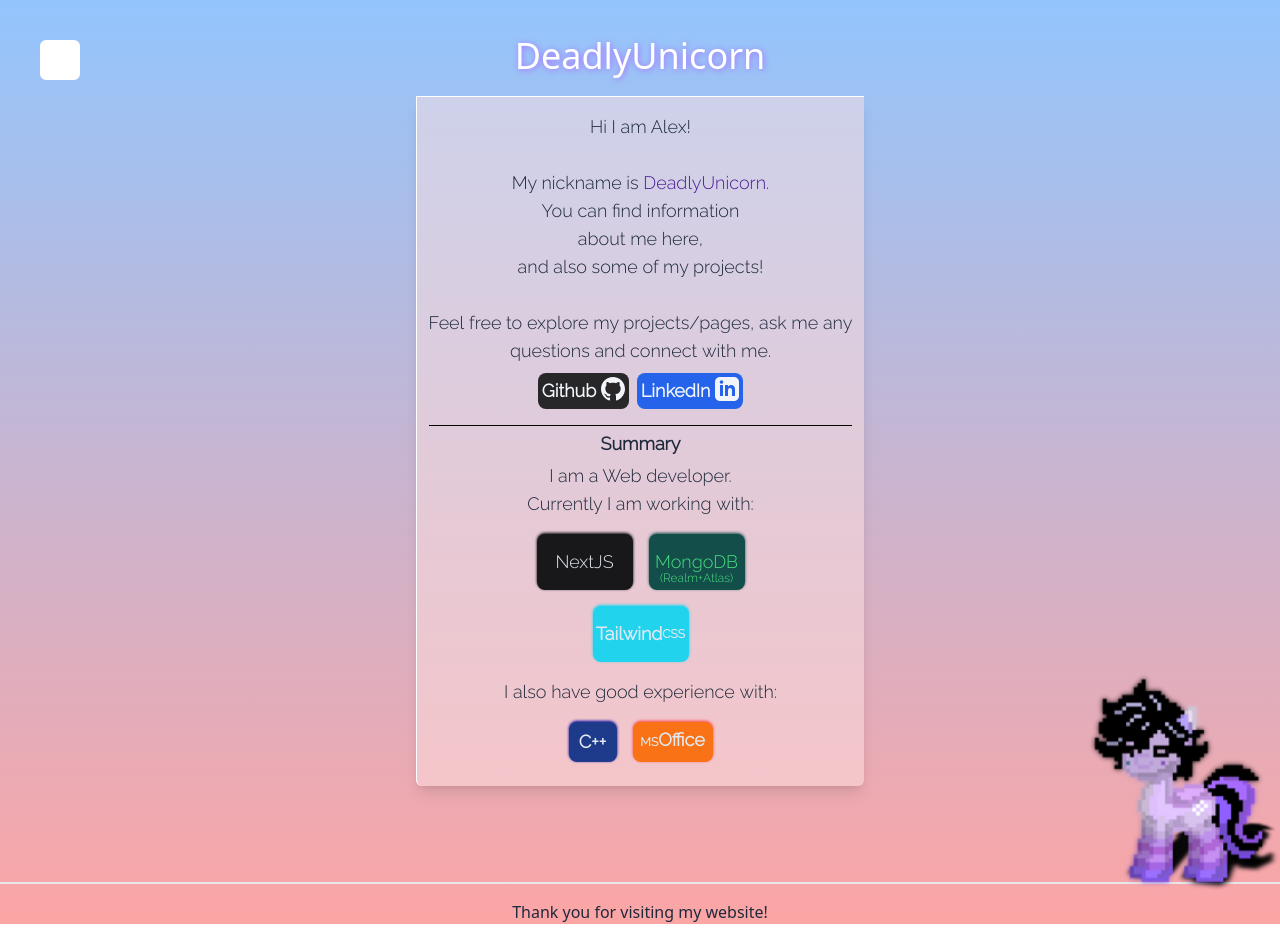
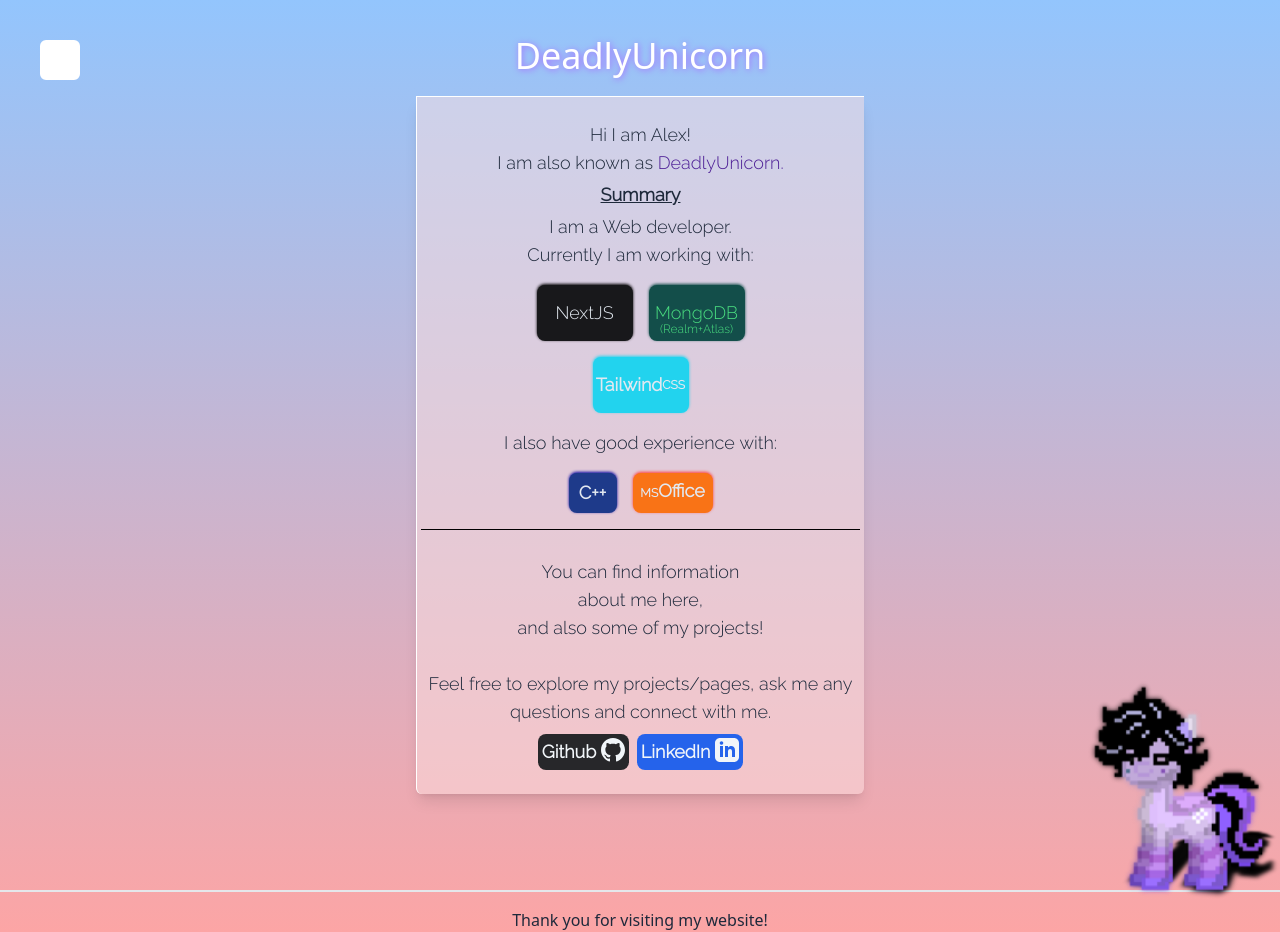
Before and after one commit to deadlyunicorn/personal-webpage, a Next.js app: page / in a window 1280 px wide. Built offline with nearby package versions, Linux system fonts and the light colour scheme.

Commit message:
Reordered sections of index page

```diff
--- a/app/page.tsx
+++ b/app/page.tsx
@@ -26,68 +26,39 @@ export default function Homepage() {
       shadow-lg flex flex-col text-lg
       ">
 
+        <Summary/>
+        <Connect/>
+
+      </main>
+    </div>
+
+
+  )
+}
+
+
+const Summary = () =>{
+  return(
+    <div
+    id='summaryContainer'
+    className="
+      p-2 pb-4
+      border-b  border-black
+      flex flex-col ">
     <div className={RaleWay}>
+
 
         <p>
           Hi I am Alex!
+          <br/>I am also known as&nbsp;
+          <span className='
+            text-violet-900 hover:text-violet-700'>
+              DeadlyUnicorn.
+          </span>
         </p>
 
-        <p>
-          <br/>My nickname is&nbsp;<span className='text-violet-900 hover:text-violet-700'>DeadlyUnicorn.</span>
-          <br/>You can find information
-          <br/>about&nbsp;me&nbsp;here,
-          <br/>and also some of my projects!
-        </p>
-        <br/>
-        <p>
-          Feel&nbsp;free to
-          explore my projects/pages, ask me any questions
-          and&nbsp;connect&nbsp;with&nbsp;me.
-        </p>
 
-        <div id="socialLinks_container" className='flex justify-center gap-2 my-2'>
-
-          <LinkLine href="https://github.com/deadlyunicorn/">
-
-
-            <div className="
-              text-slate-100 hover:text-white
-              fill-slate-100 hover:fill-white
-              font-bold
-              flex
-              bg-zinc-800 p-1 rounded-lg">
-
-              Github&nbsp;
-              <svg xmlns="http://www.w3.org/2000/svg" width="24" height="24" viewBox="0 0 24 24"><path d="M12 0c-6.626 0-12 5.373-12 12 0 5.302 3.438 9.8 8.207 11.387.599.111.793-.261.793-.577v-2.234c-3.338.726-4.033-1.416-4.033-1.416-.546-1.387-1.333-1.756-1.333-1.756-1.089-.745.083-.729.083-.729 1.205.084 1.839 1.237 1.839 1.237 1.07 1.834 2.807 1.304 3.492.997.107-.775.418-1.305.762-1.604-2.665-.305-5.467-1.334-5.467-5.931 0-1.311.469-2.381 1.236-3.221-.124-.303-.535-1.524.117-3.176 0 0 1.008-.322 3.301 1.23.957-.266 1.983-.399 3.003-.404 1.02.005 2.047.138 3.006.404 2.291-1.552 3.297-1.23 3.297-1.23.653 1.653.242 2.874.118 3.176.77.84 1.235 1.911 1.235 3.221 0 4.609-2.807 5.624-5.479 5.921.43.372.823 1.102.823 2.222v3.293c0 .319.192.694.801.576 4.765-1.589 8.199-6.086 8.199-11.386 0-6.627-5.373-12-12-12z"/></svg>
-            </div>
-          </LinkLine>
-
-          <LinkLine href="https://www.linkedin.com/in/alexander-petrache/">
-
-            <div className="
-              text-slate-100 hover:text-white font-bold
-              flex
-              fill-slate-100 hover:fill-white
-              bg-blue-600 p-1 rounded-lg">
-
-                  LinkedIn&nbsp;
-                  <svg xmlns="http://www.w3.org/2000/svg" width="24" height="24" viewBox="0 0 24 24"><path d="M19 0h-14c-2.761 0-5 2.239-5 5v14c0 2.761 2.239 5 5 5h14c2.762 0 5-2.239 5-5v-14c0-2.761-2.238-5-5-5zm-11 19h-3v-11h3v11zm-1.5-12.268c-.966 0-1.75-.79-1.75-1.764s.784-1.764 1.75-1.764 1.75.79 1.75 1.764-.783 1.764-1.75 1.764zm13.5 12.268h-3v-5.604c0-3.368-4-3.113-4 0v5.604h-3v-11h3v1.765c1.396-2.586 7-2.777 7 2.476v6.759z"/></svg>
-            </div>
-          </LinkLine>
-
-        </div>
-
-      </div>
-
-        <div
-          id='summaryContainer'
-          className="
-            m-2
-            border-t border-black
-            flex flex-col ">
-          <div className={RaleWay}>
-
-            <p className="p-1 font-semibold">Summary</p>
+      <p className="p-1 font-semibold underline">Summary</p>
       <p className="font-light">I am a Web developer.</p>
       <p className="font-light">Currently I am working&nbsp;with:</p>
 
@@ -186,9 +157,57 @@ export default function Homepage() {
 
   </div>
 
-      </main>
+  )
+}
+
+const Connect = () =>{
+  return(
+    <div className={RaleWay}>
+
+        <p>
+          <br/>You can find information
+          <br/>about&nbsp;me&nbsp;here,
+          <br/>and also some of my projects!
+        </p>
+        <br/>
+        <p>
+          Feel&nbsp;free to
+          explore my projects/pages, ask me any questions
+          and&nbsp;connect&nbsp;with&nbsp;me.
+        </p>
+
+        <div id="socialLinks_container" className='flex justify-center gap-2 my-2'>
+
+          <LinkLine href="https://github.com/deadlyunicorn/">
+
+
+            <div className="
+              text-slate-100 hover:text-white
+              fill-slate-100 hover:fill-white
+              font-bold
+              flex
+              bg-zinc-800 p-1 rounded-lg">
+
+              Github&nbsp;
+              <svg xmlns="http://www.w3.org/2000/svg" width="24" height="24" viewBox="0 0 24 24"><path d="M12 0c-6.626 0-12 5.373-12 12 0 5.302 3.438 9.8 8.207 11.387.599.111.793-.261.793-.577v-2.234c-3.338.726-4.033-1.416-4.033-1.416-.546-1.387-1.333-1.756-1.333-1.756-1.089-.745.083-.729.083-.729 1.205.084 1.839 1.237 1.839 1.237 1.07 1.834 2.807 1.304 3.492.997.107-.775.418-1.305.762-1.604-2.665-.305-5.467-1.334-5.467-5.931 0-1.311.469-2.381 1.236-3.221-.124-.303-.535-1.524.117-3.176 0 0 1.008-.322 3.301 1.23.957-.266 1.983-.399 3.003-.404 1.02.005 2.047.138 3.006.404 2.291-1.552 3.297-1.23 3.297-1.23.653 1.653.242 2.874.118 3.176.77.84 1.235 1.911 1.235 3.221 0 4.609-2.807 5.624-5.479 5.921.43.372.823 1.102.823 2.222v3.293c0 .319.192.694.801.576 4.765-1.589 8.199-6.086 8.199-11.386 0-6.627-5.373-12-12-12z"/></svg>
+            </div>
+          </LinkLine>
+
+          <LinkLine href="https://www.linkedin.com/in/alexander-petrache/">
+
+            <div className="
+              text-slate-100 hover:text-white font-bold
+              flex
+              fill-slate-100 hover:fill-white
+              bg-blue-600 p-1 rounded-lg">
+
+                  LinkedIn&nbsp;
+                  <svg xmlns="http://www.w3.org/2000/svg" width="24" height="24" viewBox="0 0 24 24"><path d="M19 0h-14c-2.761 0-5 2.239-5 5v14c0 2.761 2.239 5 5 5h14c2.762 0 5-2.239 5-5v-14c0-2.761-2.238-5-5-5zm-11 19h-3v-11h3v11zm-1.5-12.268c-.966 0-1.75-.79-1.75-1.764s.784-1.764 1.75-1.764 1.75.79 1.75 1.764-.783 1.764-1.75 1.764zm13.5 12.268h-3v-5.604c0-3.368-4-3.113-4 0v5.604h-3v-11h3v1.765c1.396-2.586 7-2.777 7 2.476v6.759z"/></svg>
+            </div>
+          </LinkLine>
+
         </div>
 
-
+      </div>
   )
 }
```
Lines whose indentation alone changed are shown as unchanged.
